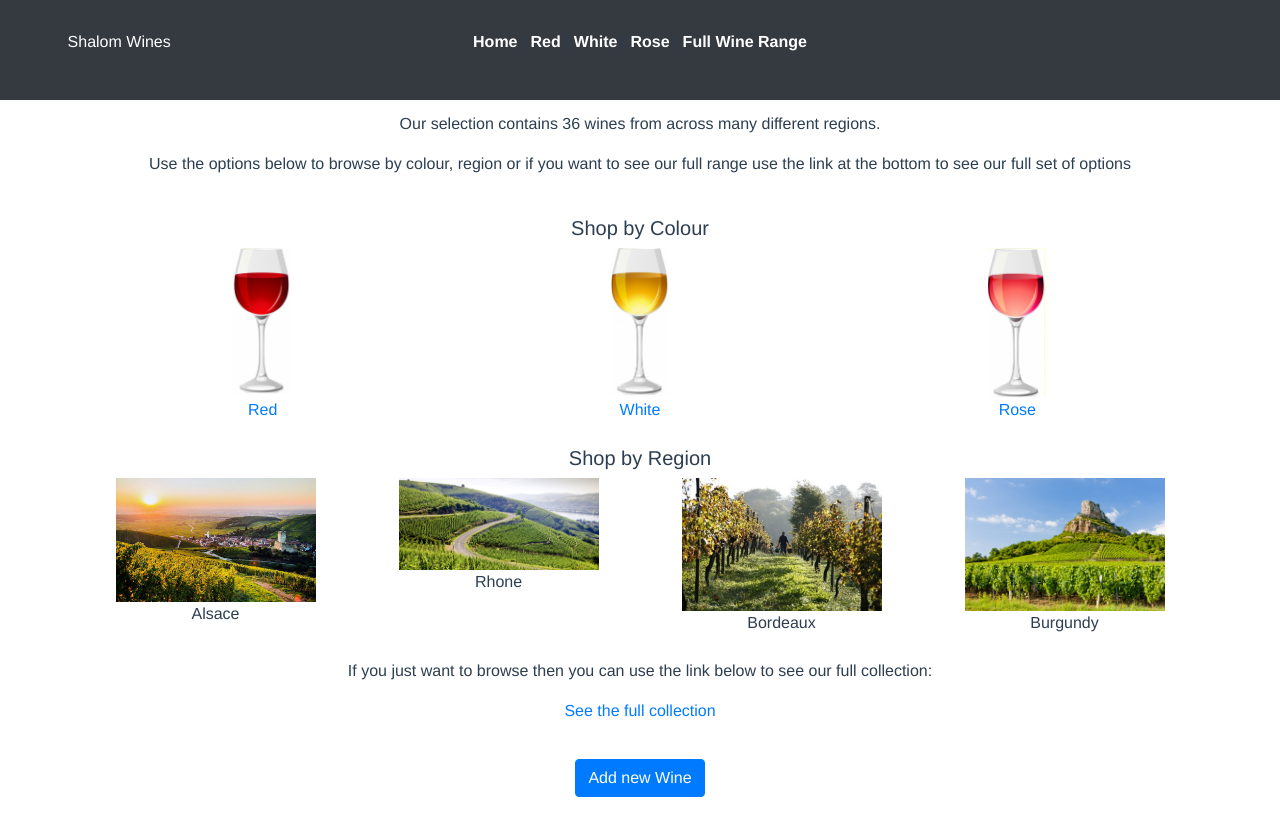
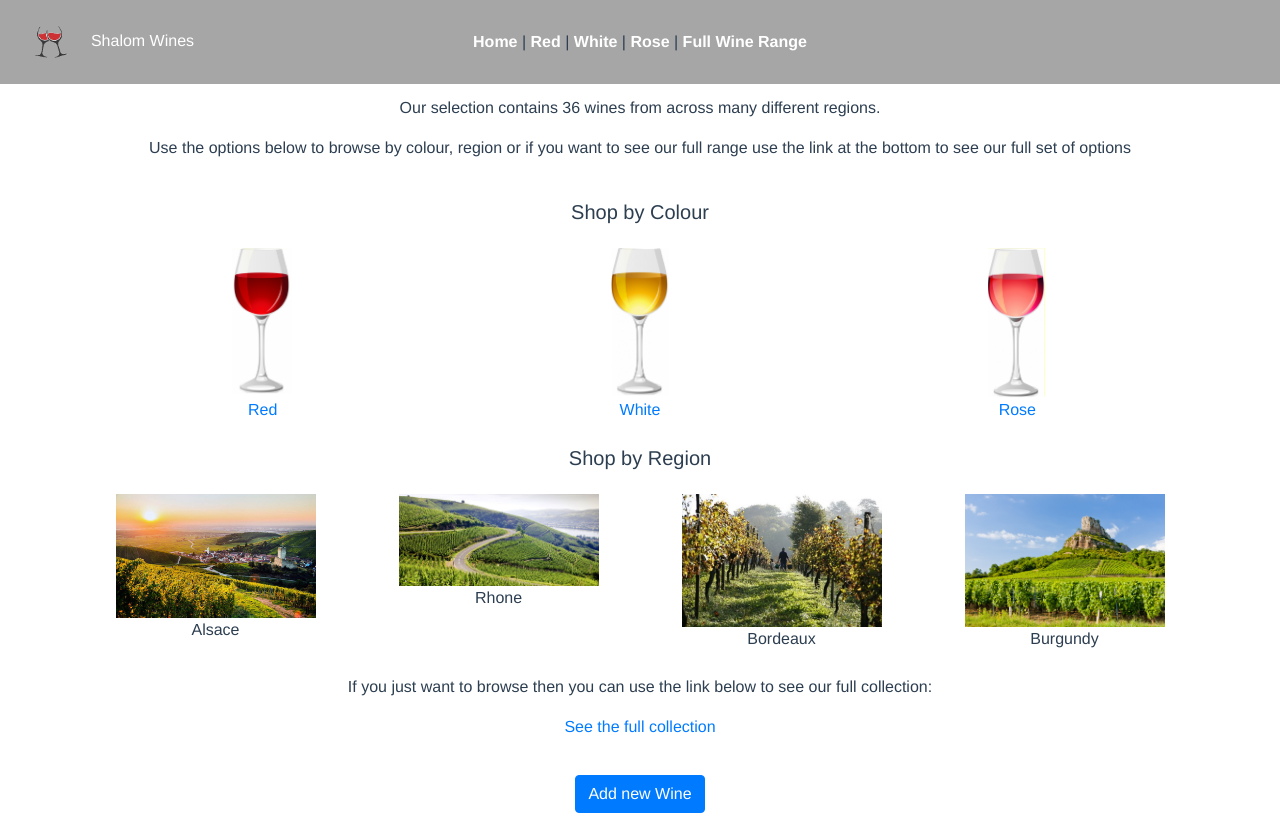
Before and after one commit to declanw91/vue-winestore, a Vue app: page / in a window 1280 px wide. Built offline with nearby package versions, Linux system fonts and the light colour scheme.

Commit message:
CSS and log oupdates

```diff
--- a/src/App.vue
+++ b/src/App.vue
@@ -2,7 +2,8 @@
   <div id="app">
     <div id="nav" class="row">
       <div id="logo" class="col-2">
-        <p>Shalom Wines</p>
+        <img src="/images/wineLogo.png" alt="logo" width="80"/>
+        <span>Shalom Wines</span>
       </div>
       <div id="navLinks" class="col-8">
         <router-link to="/">Home</router-link> |
@@ -28,8 +29,8 @@
 }
 
 #nav {
-  padding: 30px;
-  background-color: #343a40;
+  padding: 10px;
+  background-color: #a6a6a6;
 }
 
 #nav a {
@@ -44,4 +45,8 @@
 #logo {
   color: #FFFFFF;
 }
+
+#navLinks {
+  padding-top: 20px;
+}
 </style>
--- a/src/views/Home.vue
+++ b/src/views/Home.vue
@@ -5,7 +5,7 @@
       <p>Use the options below to browse by colour, region or if you want to see our full range use the link at the bottom to see our full set of options</p>
     </div>
     <div id="colourSelect" class="mb-3 p-1">
-      <h5>Shop by Colour</h5>
+      <h5 class="mb-4">Shop by Colour</h5>
       <div id="colourList" class="row">
         <div class="colourOption selectionOption col-4">
           <router-link to="/red">
@@ -28,7 +28,7 @@
       </div>
     </div>
     <div id="regionSelect" class="mb-3 p-1">
-      <h5>Shop by Region</h5>
+      <h5 class="mb-4">Shop by Region</h5>
       <div id="regionList" class="row">
         <div v-for="item in regions" v-bind:key="item.name" class="selectionOption col-3">
           <div class="regionImageWrapper">
```
Also changed, not shown: public/images/wineLogo.png (added).
